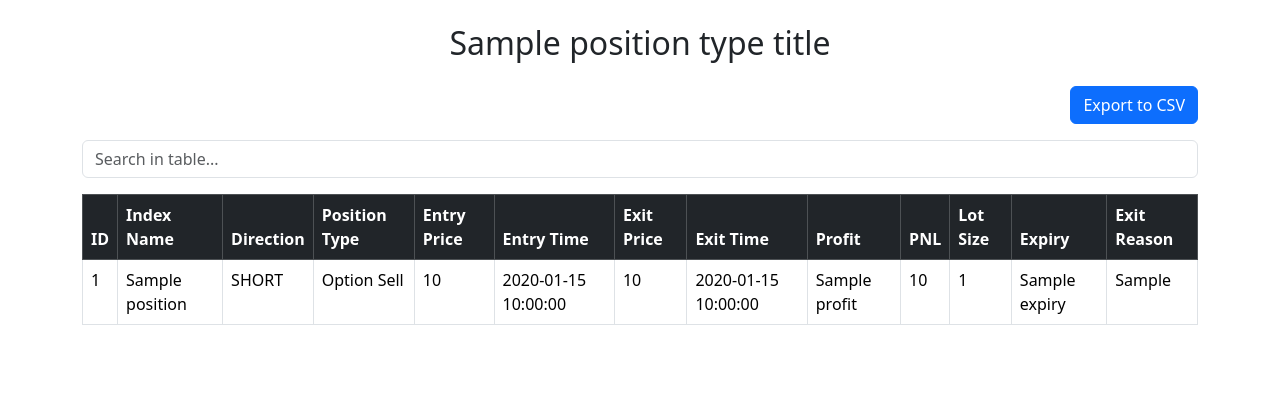
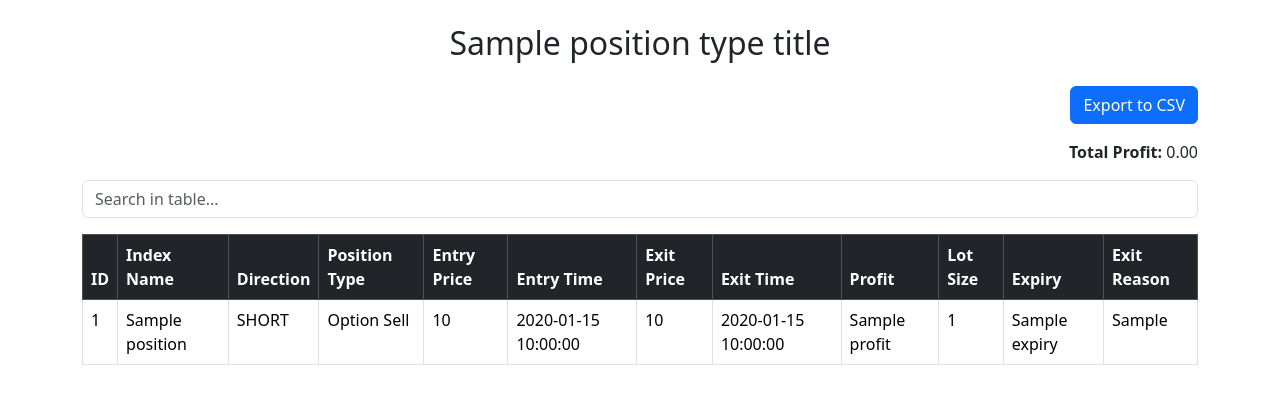
Before and after one commit to Santhosh-kumar-murthy/WEALTHI_ANALYTICS, a Flask app: template templates/opt_positions.html in a window 1280 px wide. Shown: the part 72-476 px from the top of the page. Run offline with Flask 3, Linux system fonts and the light colour scheme; the template is opened without the code that fills it: most values are stand-ins (such as "Sample title", 1, 10 or a date in 2020).

Commit message:
total pnl added

```diff
--- a/templates/opt_positions.html
+++ b/templates/opt_positions.html
@@ -47,10 +47,15 @@
         <button id="exportButton" class="btn btn-primary">Export to CSV</button>
     </div>
 
+    <div class="mb-3 text-end">
+        <strong>Total Profit: </strong><span id="totalProfit">0</span>
+    </div>
+
     <!-- Search Bar -->
     <div class="mb-3">
         <input type="text" id="searchInput" class="form-control" placeholder="Search in table...">
     </div>
+
 
     <!-- Responsive Table -->
     <div class="table-responsive">
@@ -66,7 +71,6 @@
                 <th>Exit Price</th>
                 <th>Exit Time</th>
                 <th>Profit</th>
-                <th>PNL</th>
                 <th>Lot Size</th>
                 <th>Expiry</th>
                 <th>Exit Reason</th>
@@ -84,13 +88,6 @@
                 <td>{{ position.position_exit_price }}</td>
                 <td>{{ position.position_exit_time }}</td>
                 <td>{{ position.profit}}</td>
-                <td>
-                    {% if position.profit and position.lot_size %}
-                    {{ position.profit * position.lot_size }}
-                    {% else %}
-                    0
-                    {% endif %}
-                </td>
                 <td>{{ position.lot_size }}</td>
                 <td>{{ position.expiry }}</td>
                 <td>{{ position.exit_reason }}</td>
@@ -145,6 +142,25 @@
 
 
 
+// Calculate and display total profit
+    function calculateTotalProfit() {
+        const profitCells = document.querySelectorAll('.profit');
+        let total = 0;
+
+        profitCells.forEach(cell => {
+            const profitValue = parseFloat(cell.textContent) || 0; // Convert to number, default to 0
+            total += profitValue;
+        });
+
+        document.getElementById('totalProfit').textContent = total.toFixed(2); // Display with 2 decimal places
+    }
+
+    // Call the function to calculate total profit on page load
+    calculateTotalProfit();
+
+
+
+
 
 </script>
 </body>
```
Also changed, not shown: templates/idx_positions.html (+20 -0 lines).
